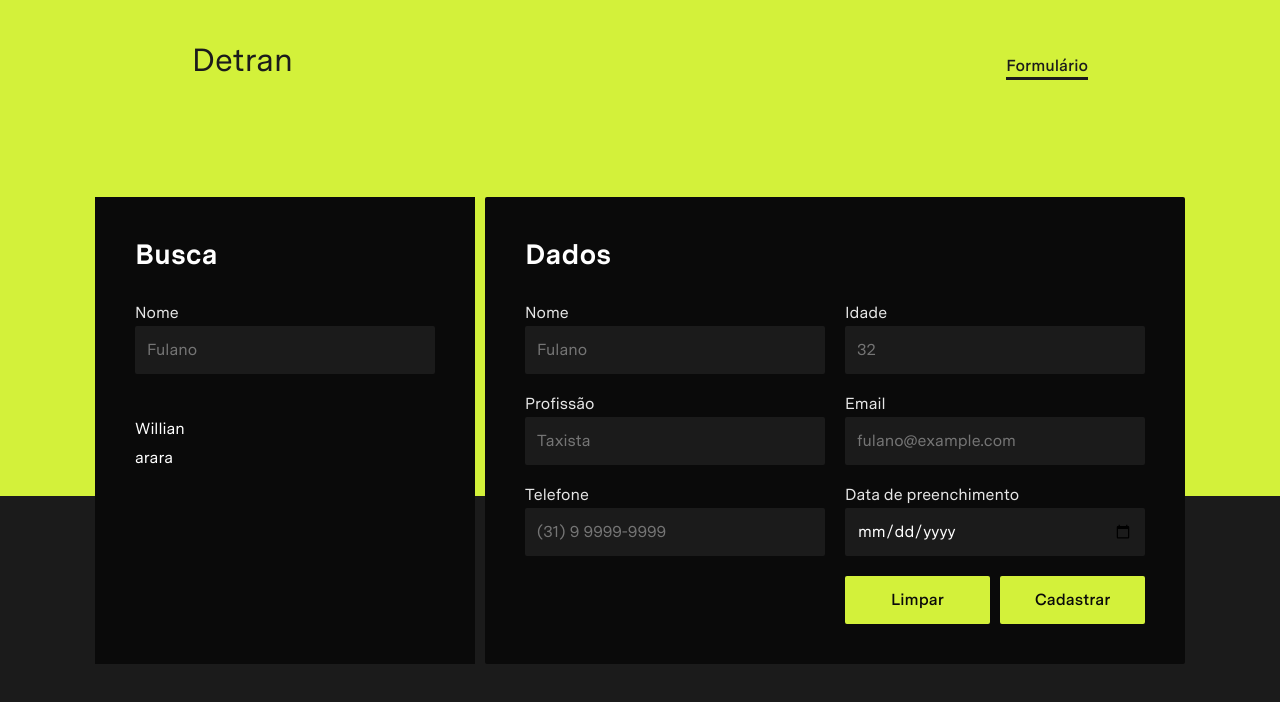
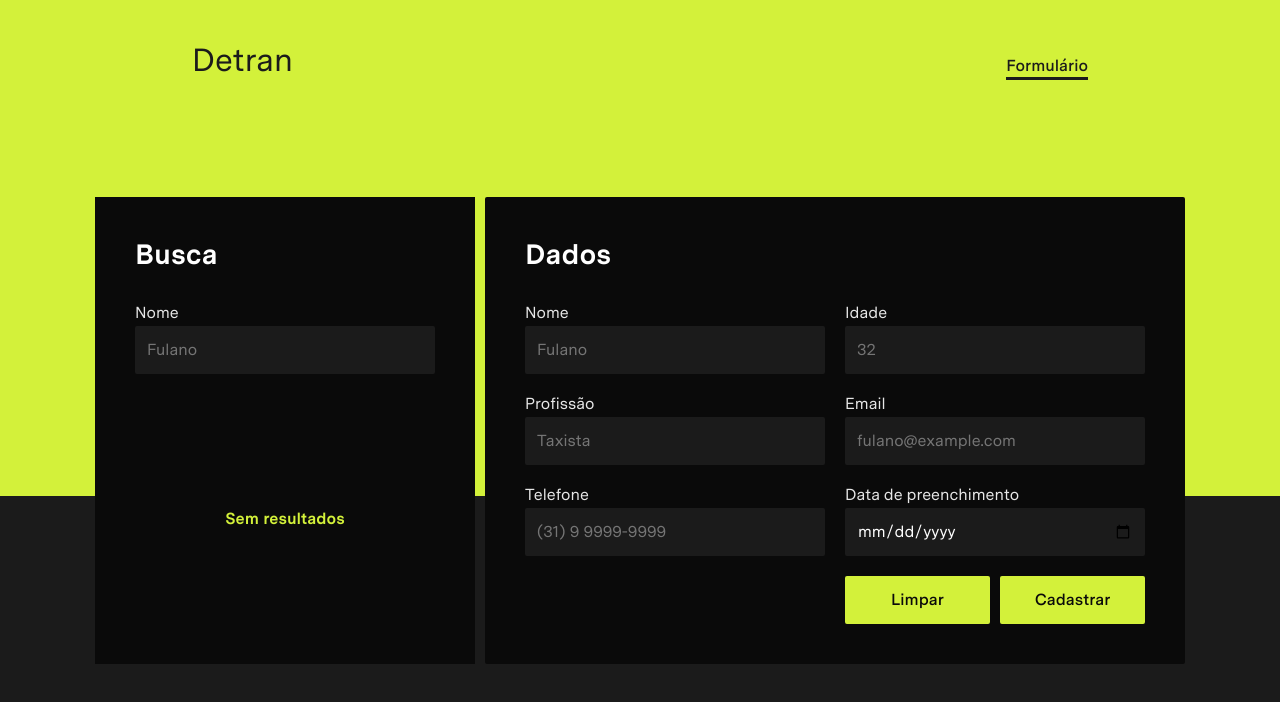
Before and after one commit to matosgabriel/rethink-challenge, a React (Create React App) app: page / in a window 1280 px wide. Shown: the top 702 px of the page. Built offline with nearby package versions, Linux system fonts and the light colour scheme; data requests are answered from the project's data file.

Commit message:
Fixing scroll on search results and cleaning db.json

```diff
--- a/db.json
+++ b/db.json
@@ -1,22 +1,3 @@
 {
-  "persons": [
-    {
-      "name": "Willian",
-      "age": 50,
-      "occupation": "Taxista",
-      "email": "willian@gmail.com",
-      "phone": "(21) 9 9123-3124",
-      "fillDate": "2022-11-20T00:00:00.000Z",
-      "id": "9ac454e3-fd58-4c14-b9b1-061cce5cb607"
-    },
-    {
-      "name": "arara",
-      "age": 12,
-      "occupation": "arara",
-      "email": "arara@arara",
-      "phone": "(11) 1 1111-1111",
-      "fillDate": "2022-11-20T00:00:00.000Z",
-      "id": "c758f9ff-cab1-44ba-85a0-c3c7ec4aac9e"
-    }
-  ]
+  "persons": []
 }
--- a/src/pages/Home/styles.module.css
+++ b/src/pages/Home/styles.module.css
@@ -52,7 +52,7 @@
   width: 100%;
   gap: 10px;
 
-  overflow-y: scroll;
+  overflow-y: overlay;
 }
 
 .searchBox li {
```
